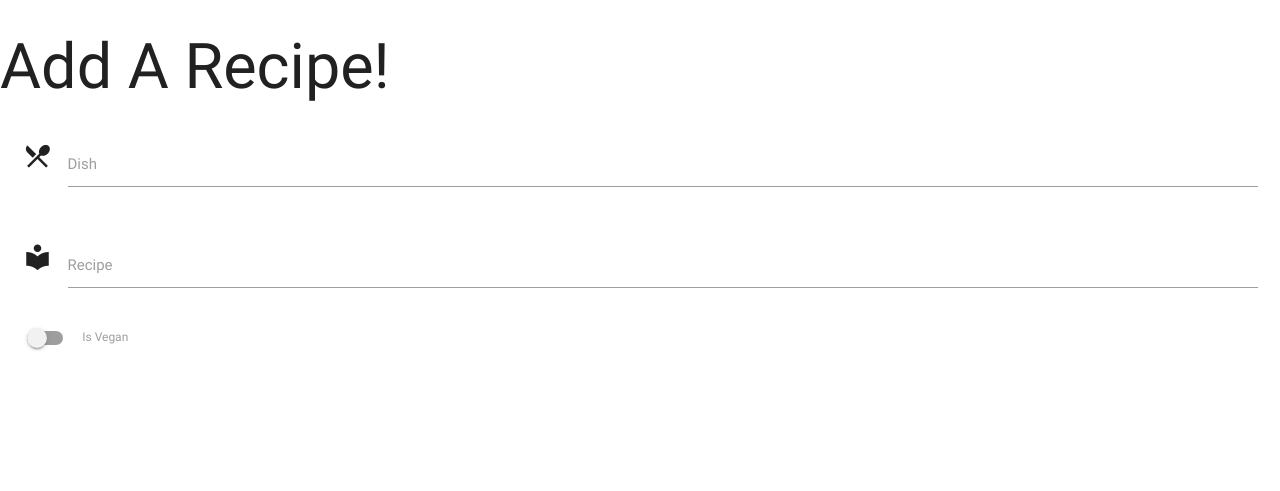
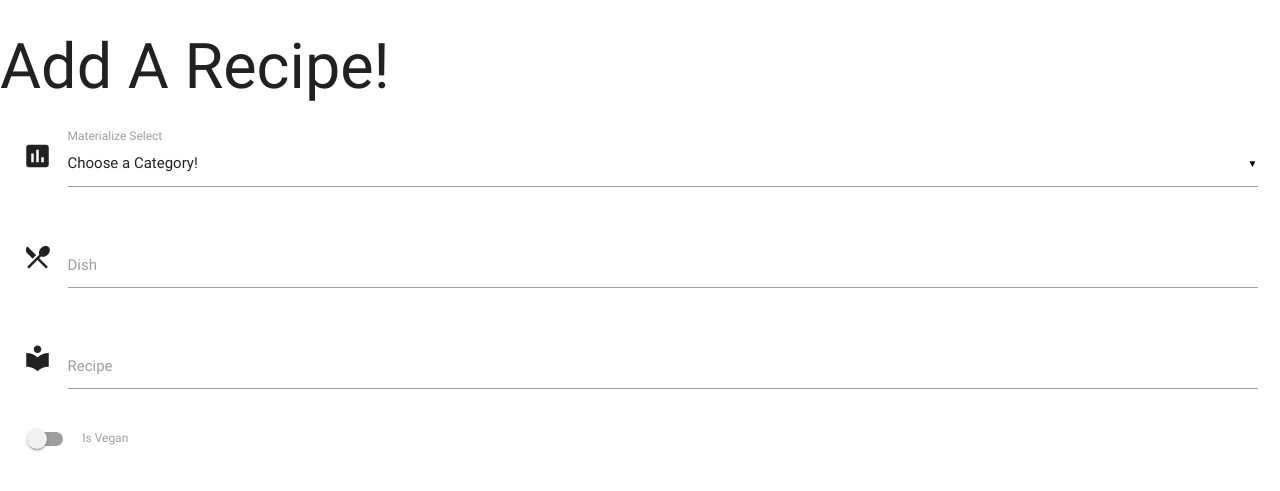
Before and after one commit to MartinCurran28/cookbook, a Flask app: page /add_recipe in a window 1280 px wide. Shown: the top 491 px of the page. Run offline with Flask 2, Linux system fonts and the light colour scheme; data that the repository does not hold is empty; some libraries are stand-ins or nearby versions.

Commit message:
included a category selector in addrecipe.html using the category collction in MongoDB for display

```diff
--- a/app.py
+++ b/app.py
@@ -10,14 +10,16 @@ app.config["MONGO_URI"] = 'mongodb://admin:Vonnegut28@ds227654.mlab.com:27654/my
 mongo = PyMongo(app)
 
 @app.route('/')
+@app.route('/add_recipe')
+def add_recipe():
+    return render_template("addrecipe.html",
+    categories=mongo.db.categories.find())
+
+
 @app.route('/get_recipes')
 def get_recipes():
     return render_template("recipes.html",
     recipes=mongo.db.recipes.find())
-
-@app.route('/add_recipe')
-def add_recipe():
-    return render_template("addrecipe.html")
 
 
 if __name__ == "__main__":
--- a/templates/addrecipe.html
+++ b/templates/addrecipe.html
@@ -3,13 +3,27 @@
 <h1>Add A Recipe!</h1>
 <div class="row">
     <form action="" method="POST" class="col s12">
+          <div class="row">
+            <div class="input-field col s12">
+              <i class="material-icons prefix">poll</i>
+              <select id="category" name="category_name">
+                <option value="" disabled selected>Choose a Category!</option>
+                {% for category in categories %}
+                <option value="{{category.category_name}}">{{category.category_name}}</option>
+                {% endfor %}
+              </select>
+              <label>Materialize Select</label>
+            </div>
+          </div>
+
+
       <div class="row">
         <div class="input-field col s12">
           <i class="material-icons prefix">local_dining</i>
           <input id="recipe_name" name="recipe_name" type="text" class="validate">
           <label for="icon_prefix">Dish</label>
         </div>
-      </div>
+    </div>
 
       <div class="row">
         <div class="input-field col s12">
--- a/templates/base.html
+++ b/templates/base.html
@@ -13,6 +13,7 @@
         <script type="text/javascript">
             $(document).ready(function() {
             $('.collapsible').collapsible();
+            $('select').material_select();
           });
         </script>
 
```
Also changed, not shown: templates/recipes.html (+18 -14 lines).
